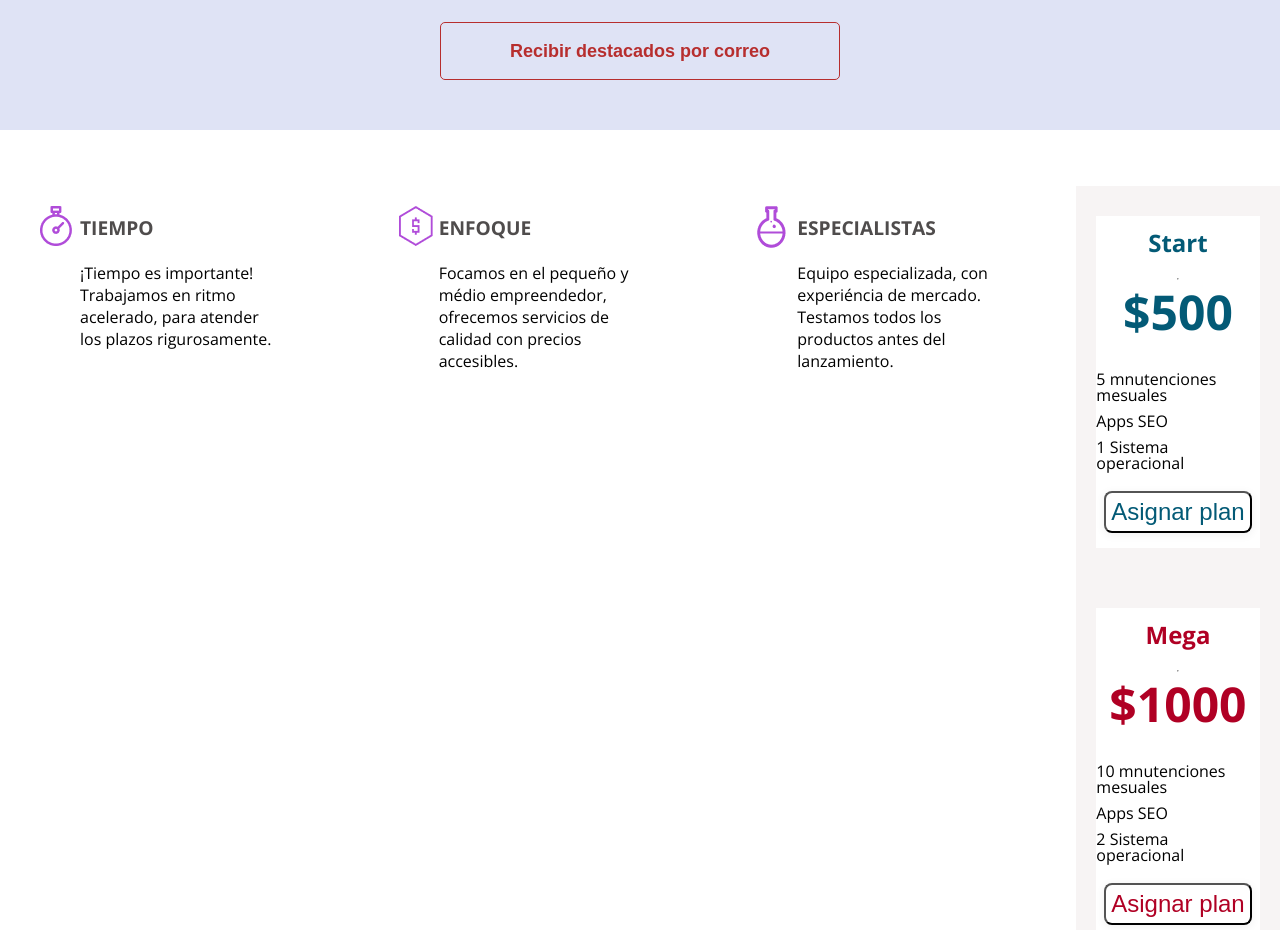
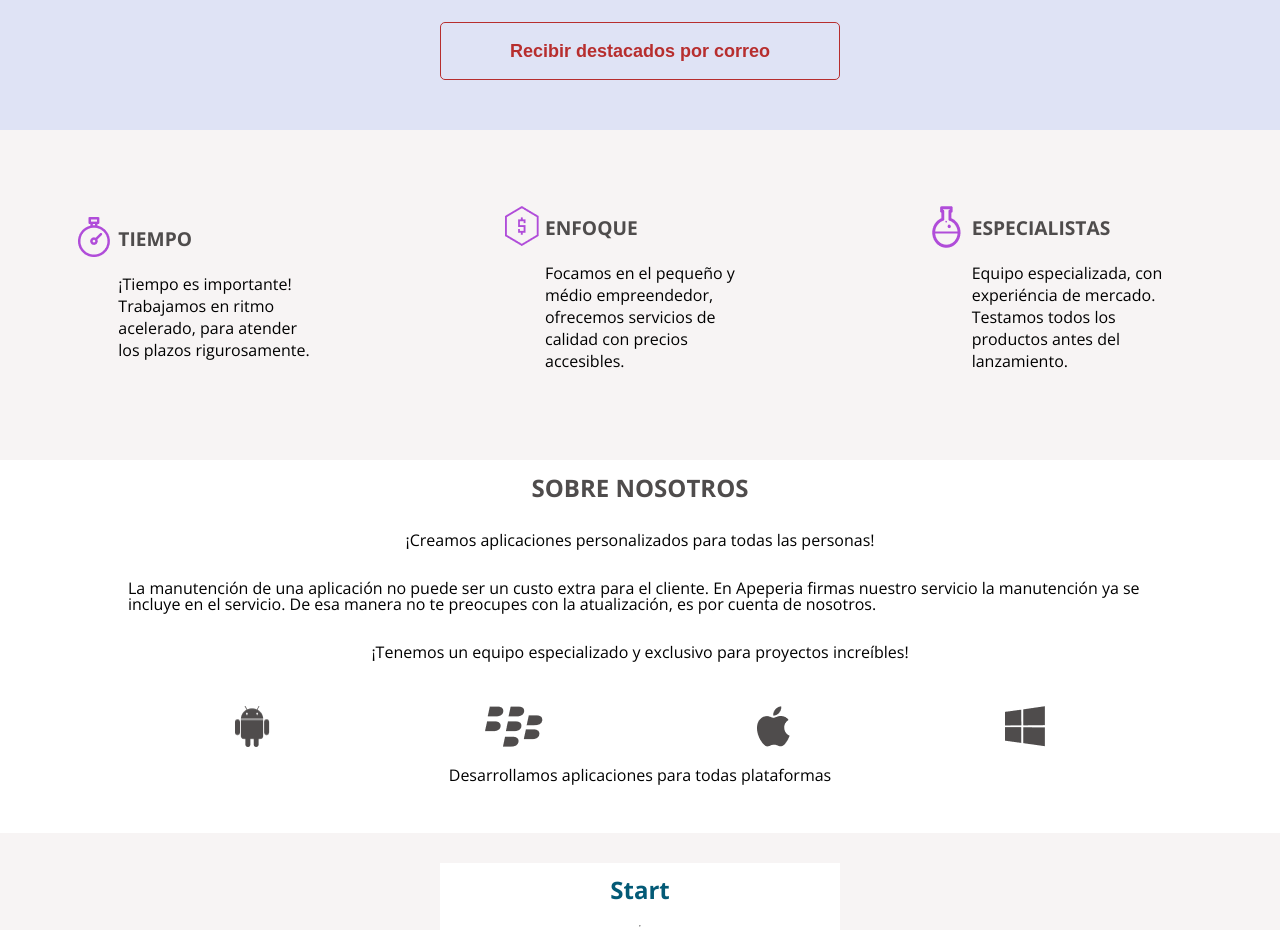
Before and after one commit to fwhite-dev/apeperia_practica_alura, a plain HTML site: page index.html in a window 1280 px wide. Shown: the part 1700-2630 px from the top of the page. Drawn offline with nearby package versions, Linux system fonts and the light colour scheme.

Commit message:
arreglando html

```diff
--- a/css/styles.css
+++ b/css/styles.css
@@ -112,8 +112,8 @@ body{
 }
 .list{
     display: flex;
-    flex-wrap: wrap;
-    justify-content:space-between;
+    flex-direction: column;
+    align-items: center;
 }
 .list__item{
     max-width: 350px;
@@ -178,7 +178,7 @@ body{
     margin: 30px 0 20px 0;
     width: 100%;
     display: flex;
-    justify-content: space-between;
+    justify-content: space-around;
 }
 
 /* PLANES */
@@ -357,4 +357,17 @@ body{
         font-size:3.25rem;
         margin-bottom: 2.5rem;
     }
+    .container{
+        background-color: #F7F4F4 ;
+
+    }
+    .list li{
+
+        margin: 0 10px;
+    }
+    .list{
+        flex-direction: row;
+        justify-content: space-around;
+
+    }
 }
--- a/index.html
+++ b/index.html
@@ -52,6 +52,7 @@
       <img class="destacados__img"src="img/sugestiones-fotografias.png"alt=""/>
       <button class="destacados__btn">Recibir destacados por correo</button>
     </section>
+
     <section class="container">
       <ul class="list">
           <li class="list__item list__item--tiempo">
@@ -66,6 +67,47 @@
               <h2 class="list__title">ESPECIALISTAS</h2>
               <p class="list__text">Equipo especializada, con experiéncia de mercado. Testamos todos los productos antes del lanzamiento.</p>
           </li>
+    </section>
+
+    <section class="sobre-nosotros-container">
+      <h2 class="sobre-nosotros-conteiner__title">SOBRE NOSOTROS</h2>
+      <p class="sobre-nosotros-conteiner__text">¡Creamos aplicaciones personalizados para todas las personas!</p>
+      <p class="sobre-nosotros-conteiner__text">La manutención de una aplicación no puede ser un custo extra para el cliente. En Apeperia firmas nuestro servicio la manutención ya se incluye en el servicio. De esa manera no te preocupes con la atualización, es por cuenta de nosotros.</p>
+      <p class="sobre-nosotros-conteiner__text">¡Tenemos un equipo especializado y exclusivo para proyectos increíbles!</p>
+      <div class="sobre-nosotros-conteiner__apps">
+        <img src="img/android.png" alt="">
+        <img src="img/blackberry.png" alt="">
+        <img src="img/apple.png" alt="">
+        <img src="img/windowsphone.png" alt="">
+      </div>
+      <p>Desarrollamos aplicaciones para todas plataformas</p>
+
+
+    </section>
+
+
+
+
+
+
+
+
+
+
+
+
+
+
+
+
+
+
+
+
+
+
+
+
     <section>
       <ul class="cars">
             <li class="card__item">
```
